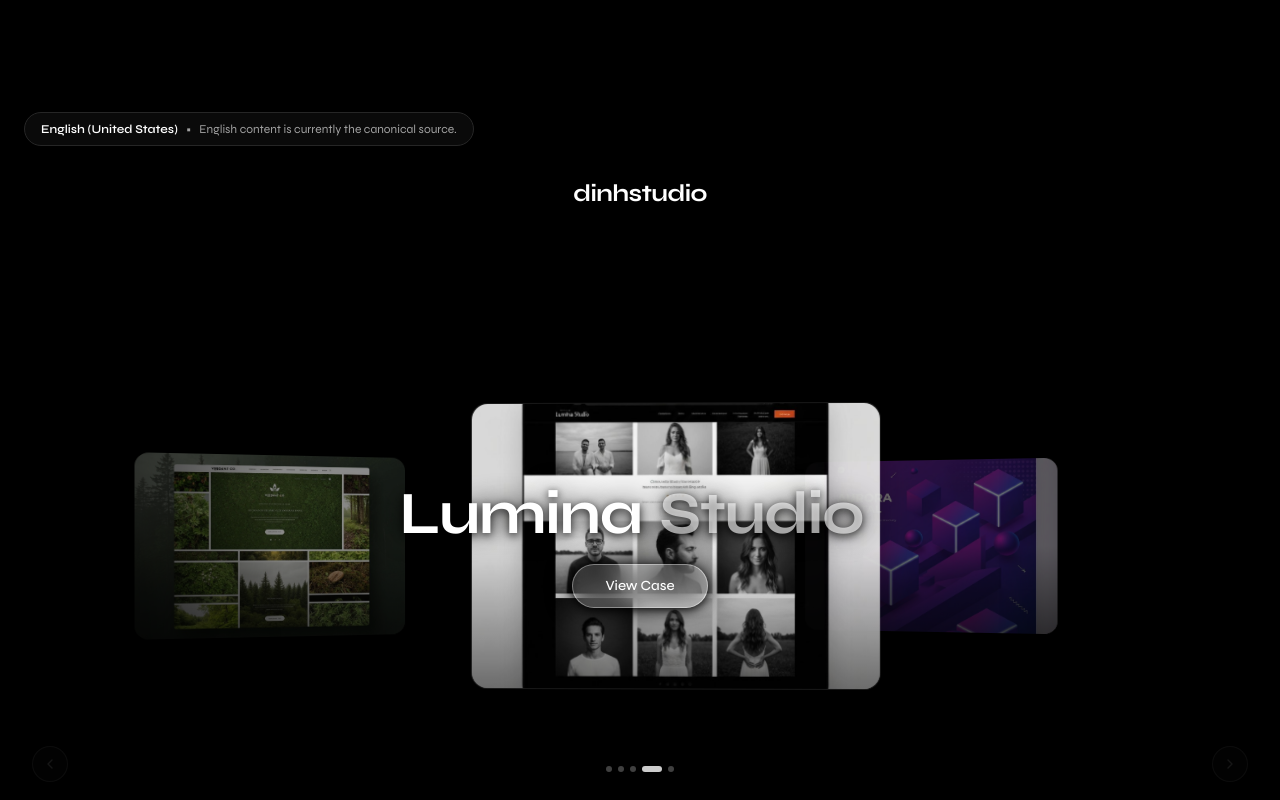
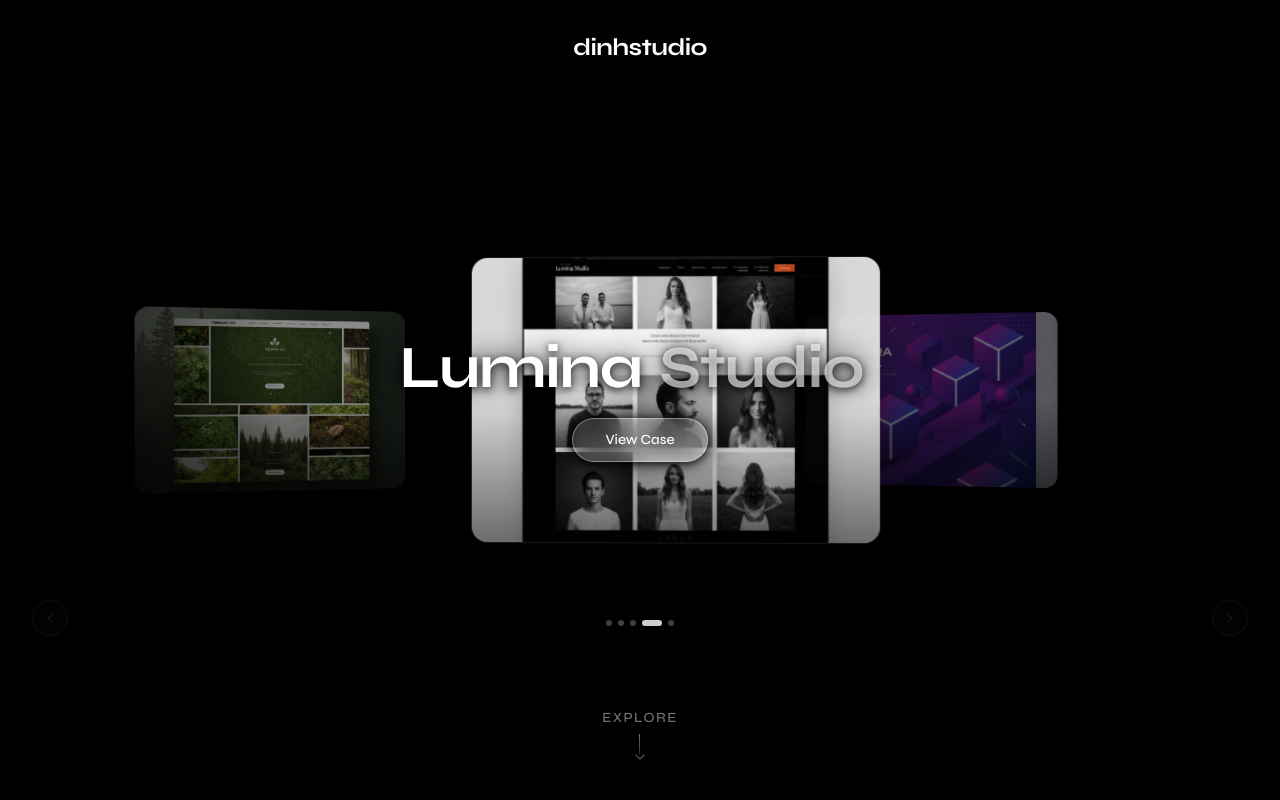
Before and after one commit to dinhio/dinhstudio, a Next.js app: page /en-us in a window 1280 px wide. Shown: the top 800 px of the page. Built offline with nearby package versions, Linux system fonts and the light colour scheme.

Commit message:
style(home): remove locale badge above hero

```diff
--- a/app/[locale]/page.tsx
+++ b/app/[locale]/page.tsx
@@ -27,16 +27,6 @@ export default async function Home({
   return (
     <main className="min-h-screen bg-background">
       <Navbar hideUntilScroll />
-
-      <section className="px-6 pt-24 md:pt-28">
-        <div className="mx-auto max-w-7xl">
-          <div className="inline-flex items-center gap-2 rounded-full border border-border bg-card px-4 py-2 text-xs text-muted-foreground">
-            <span className="font-semibold text-foreground">{dictionary.localeName}</span>
-            <span aria-hidden>•</span>
-            <span>{dictionary.translationStatus}</span>
-          </div>
-        </div>
-      </section>
 
       {/* Hero Section with 3D Carousel */}
       <HeroCarousel />
```
